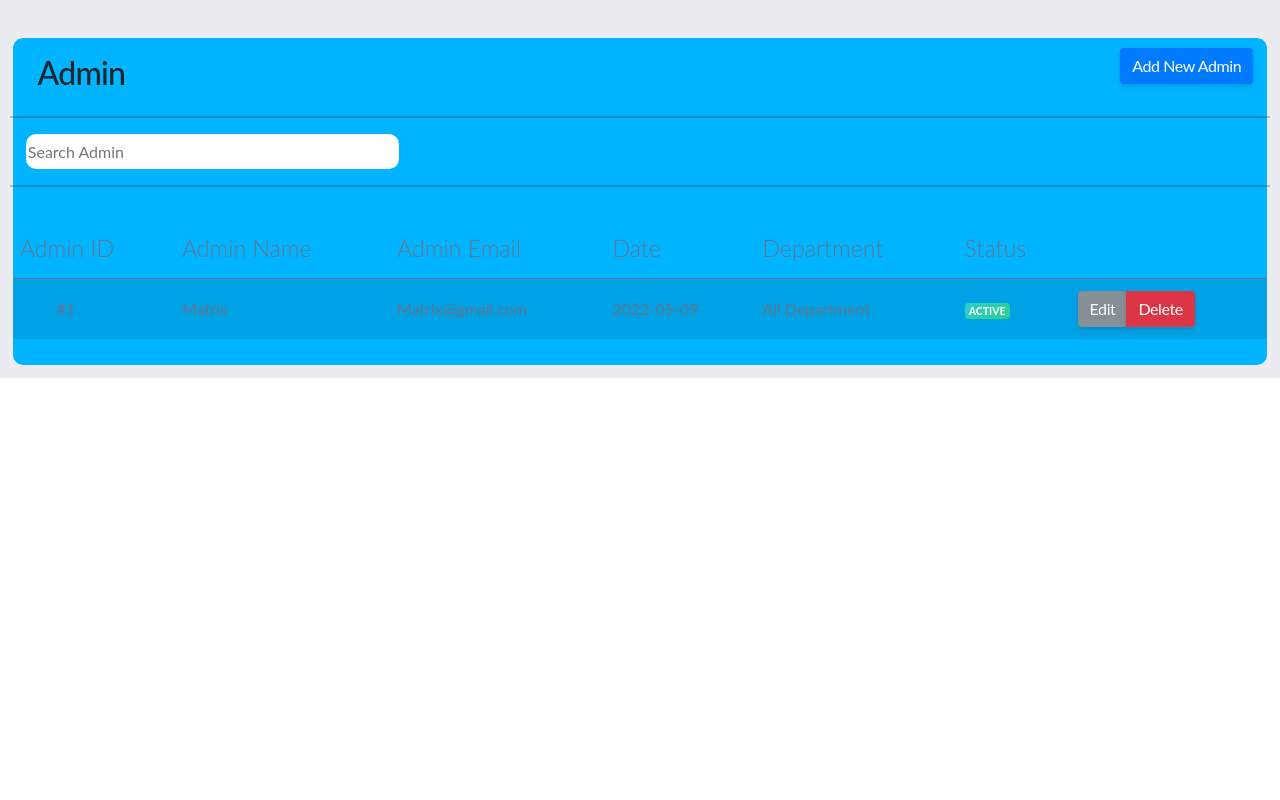
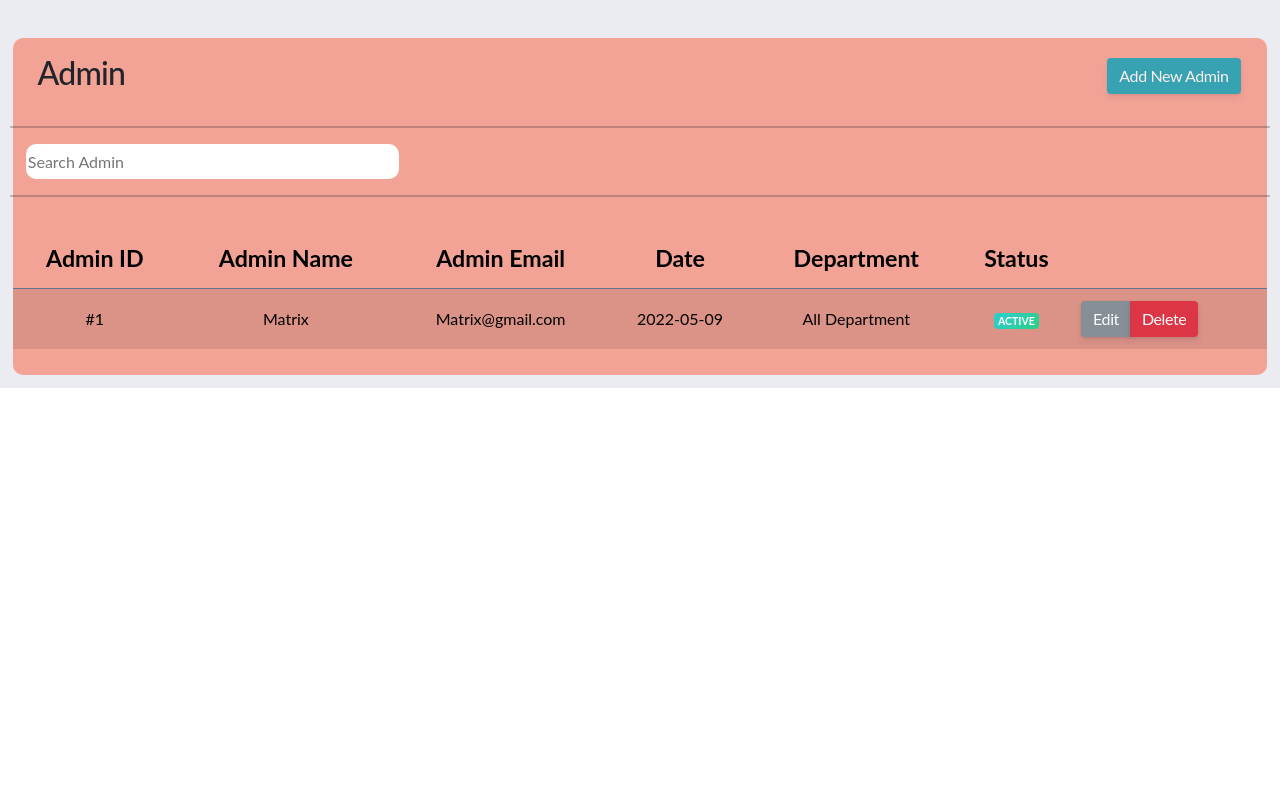
Before and after one commit to GabrielYLT/ITP-RECORD-SYSTEM, a PHP site: page /admin_list.php in a window 1280 px wide. Run offline with PHP 8.4, Linux system fonts and the light colour scheme; data comes from the database, SQL or seed files in the repository.

Commit message:
Add files via upload

```diff
--- a/5-10-22/admin_list.php
+++ b/5-10-22/admin_list.php
@@ -33,8 +33,8 @@ $(document).ready(function(){
 		</head>
 
 	<body>
-<div class="wrapper"  style="overflow:hidden;" >
-    <div class="sidebar" data-color="blue"  >
+<div class="wrapper" >
+    <div class="sidebar" data-color="red" style="opacity:85%">
       <!--
         Tip 1: You can change the color of the sidebar using: data-color="blue | green | orange | red | yellow"
     -->
@@ -112,14 +112,14 @@ $(document).ready(function(){
 			<!-- row -->
             <div class="row tm-content-row tm-mt-big" style="font-family: 'Lato', sans-serif;padding-left:1%;padding-top:3%;padding-right:1%;padding-bottom:1%;">
                 <div class="col-xl-20 col-lg-12 tm-md-12 tm-sm-12 tm-col">
-                    <div class="tm-block h-100" style="background-color:#00b4ff; border-radius:10px;">
+                    <div class="tm-block h-100" style="background-color:#ff280061; border-radius:10px;">
                         <div class="row">
                             <div class="col-md-8 col-sm-12">
 								<h2 class="tm-block-title d-inline-block" style="margin-left:3%;margin-top:2%;">Admin</h2>
 
                             </div>
-                            <div class="col-md-4 col-sm-12 text-right"style="margin-left:-1%;margin-top:auto;">
-                                <a href="accounts.php" class="btn btn-small btn-primary" >Add New Admin</a>
+                            <div class="col-md-4 col-sm-12 text-right"style="margin-left:-2%;margin-top:10px;">
+                                <a href="accounts.php" class="btn btn-small btn-info" style="opacity:85%;">Add New Admin</a>
                             </div>
 							<div>
 							<hr>
@@ -132,14 +132,13 @@ $(document).ready(function(){
                             <table class="table table-hover table-striped tm-table-striped-even mt-3">
                                 <thead>
                                     <tr class="tm-bg-gray">
-                                        <th scope="col">Admin ID</th>
-                                        <th scope="col" >Admin Name</th>
-										<th scope="col" >Admin Email</th>
-										<th scope="col">Date</th>
-                                        <th scope="col">Department</th>
-										<th scope="col">Status</th>
+                                        <th scope="col" style="text-align:center;font-weight:bold;color:black;">Admin ID</th>
+                                        <th scope="col" style="text-align:center;font-weight:bold;color:black;">Admin Name</th>
+										<th scope="col" style="text-align:center;font-weight:bold;color:black;">Admin Email</th>
+										<th scope="col" style="text-align:center;font-weight:bold;color:black;">Date</th>
+                                        <th scope="col" style="text-align:center;font-weight:bold;color:black;">Department</th>
+										<th scope="col" style="text-align:center;font-weight:bold;color:black;">Status</th>
 
-										<th scope="col">&nbsp;</th>
                                     </tr>
                                 </thead>
                                 <tbody id="myTable">
@@ -154,21 +153,21 @@ $(document).ready(function(){
 									if ($result->num_rows > 0) {
 
 									while($row = $result->fetch_assoc()) {
-									echo "<td>&nbsp;&nbsp;&nbsp;&nbsp;&nbsp;&nbsp;&nbsp;&nbsp;&nbsp;#" . $row["AID"] . "</td>" ;
-									echo "<td>" . $row["AName"]. "</td>" ;
-									echo "<td>" . $row["AEmail"].  "</td>" ;
-									echo "<td>" .  $row["ADate"]. "</td>" ;
-									echo "<td >". $row["Department"]. "</td>" ;
+									echo "<td style='text-align:center;color:black;'>#" . $row["AID"] . "</td>" ;
+									echo "<td style='text-align:center;color:black;'>" . $row["AName"]. "</td>" ;
+									echo "<td style='text-align:center;color:black;'>" . $row["AEmail"].  "</td>" ;
+									echo "<td style='text-align:center;color:black;'>" .  $row["ADate"]. "</td>" ;
+									echo "<td style='text-align:center;color:black;'>". $row["Department"]. "</td>" ;
 									if( $row["AStatus"] =='Active'){
-									echo "<td class='align-middle text-left text-sm'> <span class='badge badge-sm bg-gradient-success'>" .  $row["AStatus"]. "</span></td>" ;
+									echo "<td class='align-middle text-center text-sm'> <span class='badge badge-sm bg-gradient-success'>" .  $row["AStatus"]. "</span></td>" ;
 									} elseif ($row["AStatus"] =='Suspend'){
-									echo "<td class='align-middle text-left text-sm'> <span class='badge badge-sm bg-gradient-warning'>" .  $row["AStatus"]. "</span></td>" ;
-									} else { echo "<td class='align-middle text-left text-sm'> <span class='badge badge-sm bg-gradient-danger'>" .  $row["AStatus"]. "</span></td>" ;
+									echo "<td class='align-middle text-center text-sm'> <span class='badge badge-sm bg-gradient-warning'>" .  $row["AStatus"]. "</span></td>" ;
+									} else { echo "<td class='align-middle text-center text-sm'> <span class='badge badge-sm bg-gradient-danger'>" .  $row["AStatus"]. "</span></td>" ;
 									}
                                     ?>
                                     <td>
 									<div class='btn-group'>
-									<a href="Edit.php?edit&id=<?php echo $row['AID'];?>" class="btn btn-secondary">Edit</a>
+									<a href="editProfile.php?edit&id=<?php echo $row['AID'];?>" class="btn btn-secondary">Edit</a>
 									<a href="Staff.php?del&id=<?php echo $row['AID'];?>" class="btn btn-danger" onclick="return confirmation()" >Delete</a></td>
 									</div>
                                     <?php
@@ -178,7 +177,7 @@ $(document).ready(function(){
 									} else { echo "0 results"; }
 									?>
                                 </tbody>
-                            </table>
+
                         </div>
             </div>
         </div>
```
